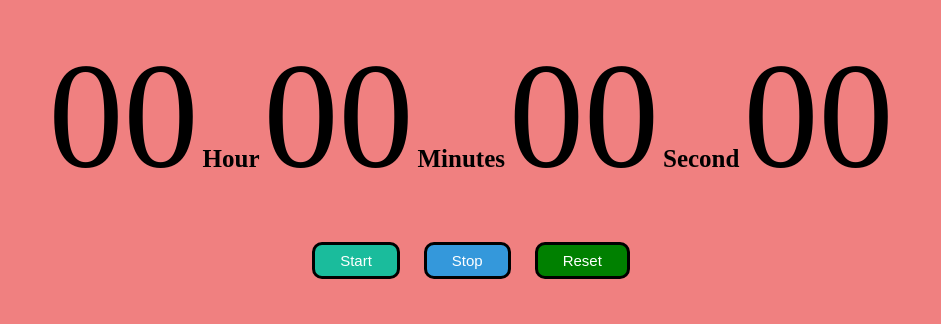
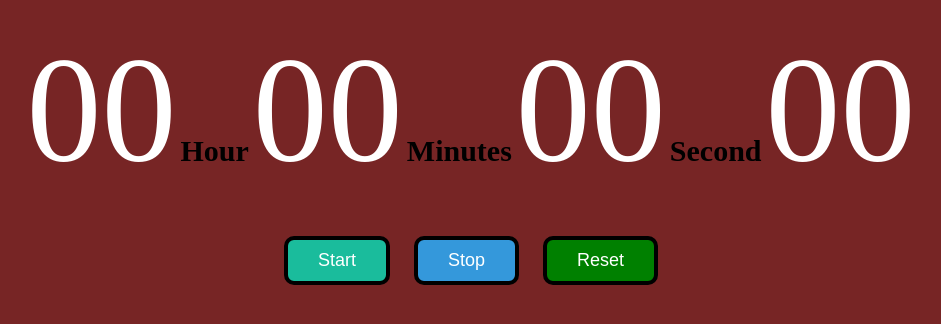
Before and after one commit to Love2012052/Hacktoberfest-Stopwatch, a plain HTML site: page index.html in a window 1280 px wide. Shown: the part 254-578 px from the top of the page, without its empty margins (169-1110 px from the left). Drawn offline with Linux system fonts and the light colour scheme.

Commit message:
change the style of stop-watch

```diff
--- a/style.css
+++ b/style.css
@@ -1,5 +1,5 @@
 body{
-    background-color:lightcoral;
+    background-color: rgb(119, 37, 37);
     display: flex;
     justify-content: center;
     align-items: center;
@@ -8,10 +8,10 @@ body{
 .digit{
     font-size: 150px ;
     font-weight: 200;
-    color: black;
+    color: white;
 }
 .txt{
-    font-size: 25px;
+    font-size: 30px;
     font-weight: bold ;
 }
 #btn-container{
@@ -19,12 +19,12 @@ body{
     margin-top: 40px;
 }
 .btn{
-    padding:7px 25px;
-    font-size: 15px;
+    padding:10px 30px;
+    font-size: 18px;
     margin:0px  10px;
-    background-color: red;
+    background-color: rgb(44, 44, 104);
     color: white;
-    border:  solid black;
+    border:  4px solid black;
     border-radius: 10px;
     cursor: pointer;
 }
```
